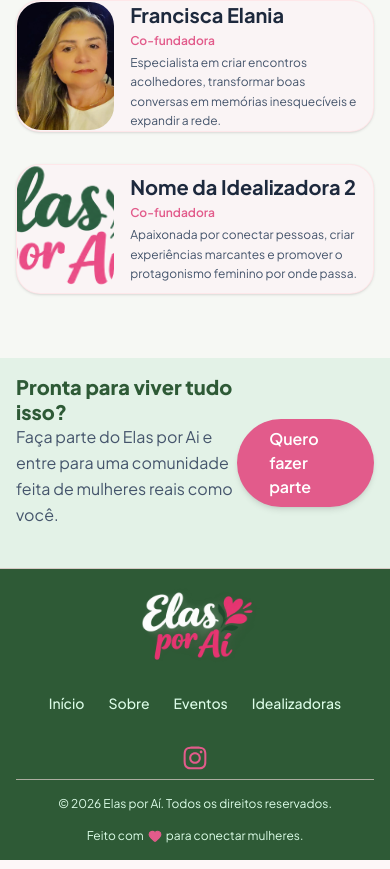
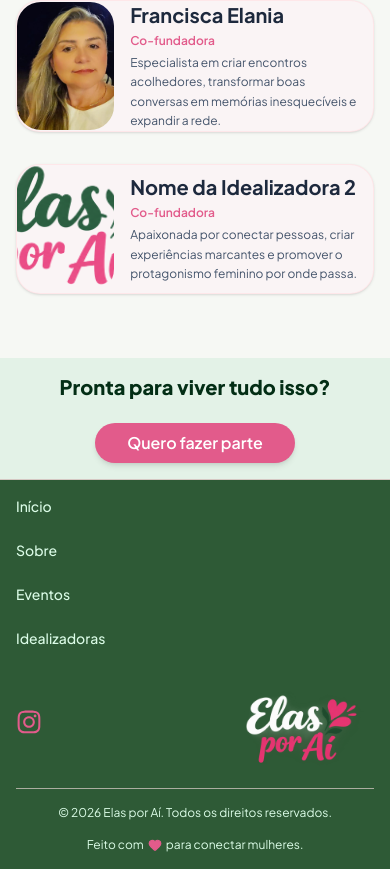
Before and after one commit to elasporai/elas-por-ai, a Next.js app: page / in a window 390 px wide. Shown: the part 3001-3870 px from the top of the page. Built offline with nearby package versions, Linux system fonts and the light colour scheme.

Commit message:
atualiza cta header e navegação

```diff
--- a/src/components/CtaCommunitySection.tsx
+++ b/src/components/CtaCommunitySection.tsx
@@ -7,13 +7,13 @@
       id="comunidade"
       className="py-4 bg-green-500/10 relative overflow-hidden"
     >
-      <div className="max-w-4xl mx-auto px-4 sm:px-6 lg:px-8 space-y-6 relative z-10 flex items-center justify-between">
+      <div className="max-w-4xl mx-auto px-4 sm:px-6 lg:px-8 space-y-6 relative z-10 flex flex-col md:flex-row items-center justify-between">
         <div>
-          <h2 className="text-xl font-extrabold text-brand-green leading-tight">
+          <h2 className="text-xl font-extrabold text-green-950 leading-tight md:mb-4">
             Pronta para viver tudo isso?
           </h2>
 
-          <p className="text-slate-600 text-base sm:text-lg max-w-2xl mx-auto leading-relaxed">
+          <p className="hidden md:block text-green-950 sm:text-lg max-w-2xl mx-auto leading-relaxed">
             Faça parte do Elas por Ai e entre para uma comunidade <br /> feita
             de mulheres reais como você.
           </p>
--- a/src/components/Footer.tsx
+++ b/src/components/Footer.tsx
@@ -7,17 +7,8 @@
   return (
     <footer className="bg-brand-green border-t border-rose-100/80 text-green-100">
       <div className="max-w-6xl mx-auto px-4 sm:px-6 lg:px-8 space-y-4">
-        <div className="flex flex-col md:flex-row items-center justify-between gap-6 border-b border-rose-100/60">
-          <Link href="/">
-            <Image
-              src="/logo-footer.png"
-              alt="Logo Elas por Aí"
-              width={150}
-              height={50}
-            />
-          </Link>
-
-          <nav className="flex flex-wrap items-center justify-center gap-6 text-sm font-medium text-green-100">
+        <div className="flex flex-col md:flex-row md:items-center justify-between gap-6 border-b border-rose-100/60">
+          <nav className="flex flex-col md:flex-row flex-wrap md:items-center md:justify-center gap-6 text-sm font-medium text-green-100 pt-4">
             <Link
               href="#inicio"
               className="hover:text-brand-pink transition-colors"
@@ -44,14 +35,23 @@
             </Link>
           </nav>
 
-          <div className="flex items-center gap-4 text-brand-pink">
+          <div className="flex items-center justify-between text-brand-pink mb-4">
             <Link
               href="https://instagram.com"
               target="_blank"
               aria-label="Instagram"
-              className="p-2 rounded-full hover:bg-brand-pink/10 transition-colors"
+              className="rounded-full hover:bg-brand-pink/10 transition-colors"
             >
               <FaInstagram size={26} />
+            </Link>
+
+            <Link href="/">
+              <Image
+                src="/logo-footer.png"
+                alt="Logo Elas por Aí"
+                width={150}
+                height={50}
+              />
             </Link>
           </div>
         </div>
--- a/src/components/Header.tsx
+++ b/src/components/Header.tsx
@@ -4,6 +4,7 @@
 import Link from "next/link";
 import { Menu, X } from "lucide-react";
 import Image from "next/image";
+import { Nav } from "./Nav";
 
 export function Header() {
   const [isMenuOpen, setIsMenuOpen] = useState(false);
@@ -20,32 +21,7 @@
           />
         </Link>
 
-        <nav className="hidden md:flex items-center gap-8 font-medium text-slate-700 text-sm">
-          <Link
-            href="#inicio"
-            className="hover:text-brand-pink transition-colors"
-          >
-            Início
-          </Link>
-          <Link
-            href="#sobre"
-            className="hover:text-brand-pink transition-colors"
-          >
-            Sobre
-          </Link>
-          <Link
-            href="#eventos"
-            className="hover:text-brand-pink transition-colors"
-          >
-            Eventos
-          </Link>
-          <Link
-            href="#idealizadoras"
-            className="hover:text-brand-pink transition-colors"
-          >
-            Idealizadoras
-          </Link>
-        </nav>
+        <Nav />
 
         <div className="hidden md:flex items-center">
           <Link
--- /dev/null
+++ b/src/components/Nav.tsx
@@ -0,0 +1,17 @@
+import Link from "next/link";
+
+export const Nav = () => {
+  return (
+    <nav className="hidden md:flex items-center gap-8 font-medium text-slate-700 text-sm">
+      <Link href="#inicio" className="hover:text-brand-pink transition-colors">
+        Início
+      </Link>
+      <Link href="#sobre" className="hover:text-brand-pink transition-colors">
+        Sobre
+      </Link>
+      <Link href="#eventos" className="hover:text-brand-pink transition-colors">
+        Eventos
+      </Link>
+    </nav>
+  );
+};
```
